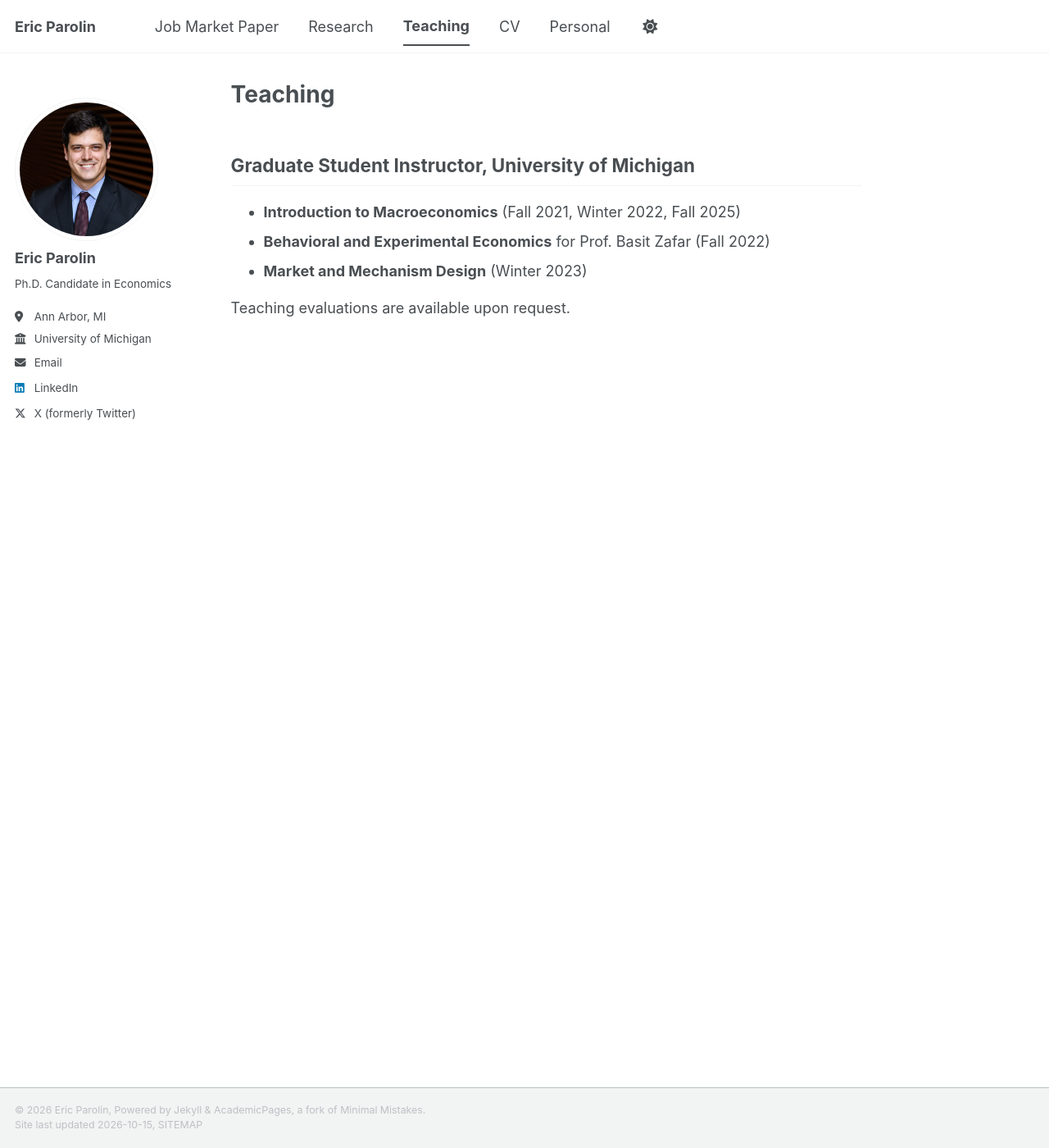
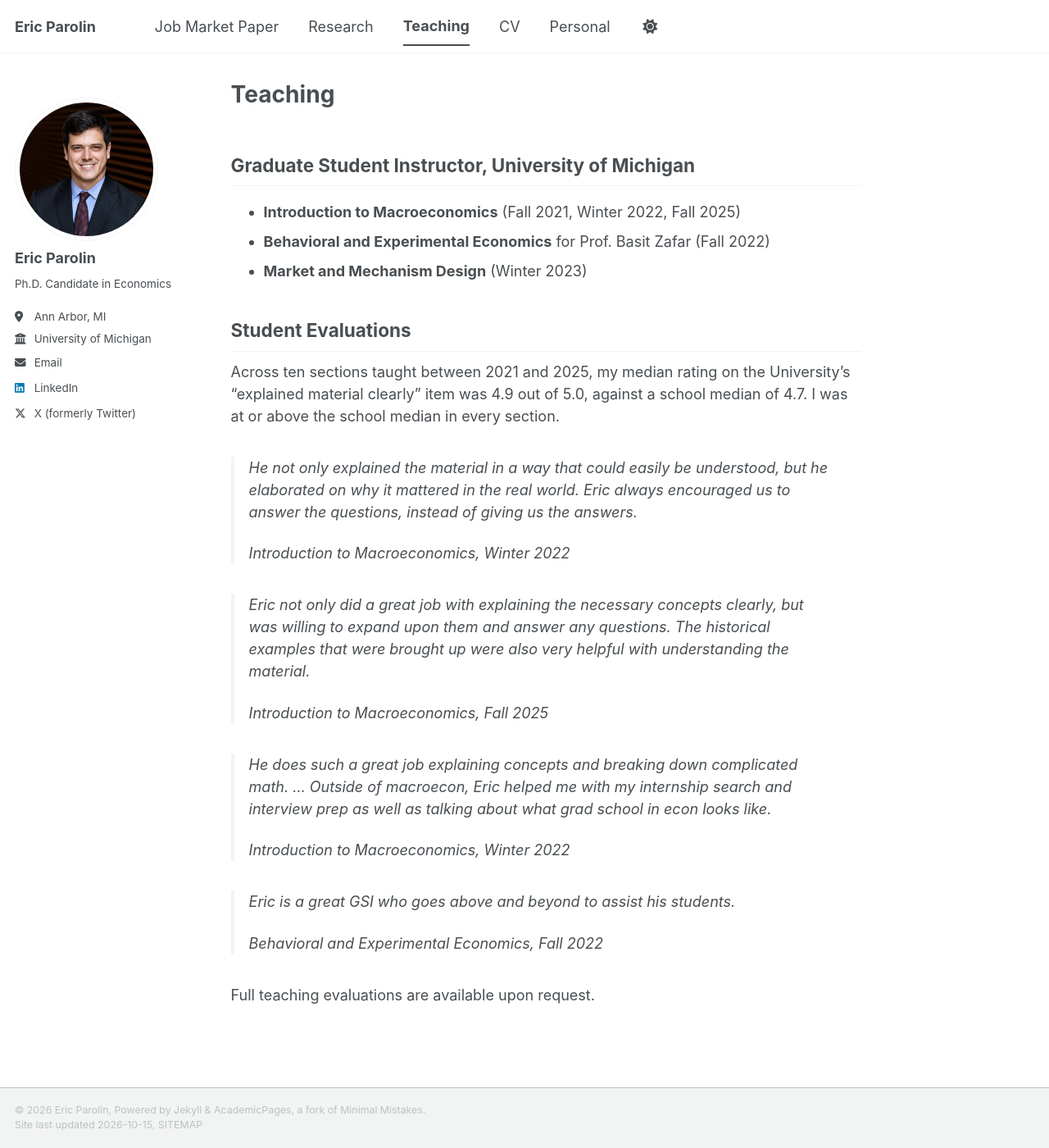
Before and after one commit to ericparolin/ericparolin.github.io, a Jekyll site: the page built from _pages/teaching.md, in a window 1280 px wide and 1400 px high. Shown: the whole window at 82% size. Built offline with Jekyll 4.4.1, drawn with Linux system fonts in a browser that asks for light colours; a style sheet for code colours, icons or effects is not loaded.

Commit message:
Add evaluation scores and four student comments to the teaching page
Leads with the numeric result, which is comparable and verifiable: the median
"explained material clearly" rating across ten sections from 2021 to 2025 is
4.9 against a school median of 4.7, at or above the school median every time.
Four short comments follow as illustration.

Comments that compared Eric favourably against the course lecturer were left
out, including one naming a lecturer by surname. Two quotes are trimmed, with
an ellipsis where text was dropped from the middle.

Co-Authored-By: Claude Opus 5 <noreply@anthropic.com>

```diff
--- a/_pages/teaching.md
+++ b/_pages/teaching.md
@@ -10,4 +10,24 @@ author_profile: true
 * **Behavioral and Experimental Economics** for Prof. Basit Zafar (Fall 2022)
 * **Market and Mechanism Design** (Winter 2023)
 
-Teaching evaluations are available upon request.
+## Student Evaluations
+
+Across ten sections taught between 2021 and 2025, my median rating on the University's "explained material clearly" item was 4.9 out of 5.0, against a school median of 4.7. I was at or above the school median in every section.
+
+> He not only explained the material in a way that could easily be understood, but he elaborated on why it mattered in the real world. Eric always encouraged us to answer the questions, instead of giving us the answers.
+>
+> *Introduction to Macroeconomics, Winter 2022*
+
+> Eric not only did a great job with explaining the necessary concepts clearly, but was willing to expand upon them and answer any questions. The historical examples that were brought up were also very helpful with understanding the material.
+>
+> *Introduction to Macroeconomics, Fall 2025*
+
+> He does such a great job explaining concepts and breaking down complicated math. … Outside of macroecon, Eric helped me with my internship search and interview prep as well as talking about what grad school in econ looks like.
+>
+> *Introduction to Macroeconomics, Winter 2022*
+
+> Eric is a great GSI who goes above and beyond to assist his students.
+>
+> *Behavioral and Experimental Economics, Fall 2022*
+
+Full teaching evaluations are available upon request.
```
